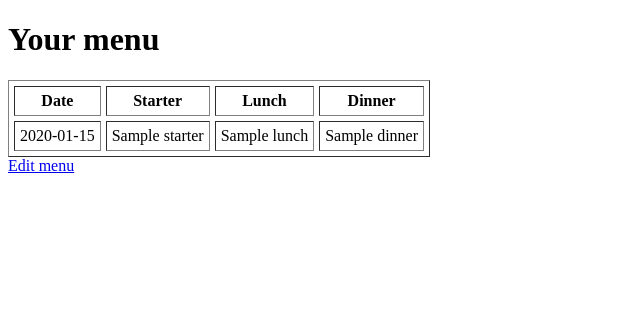
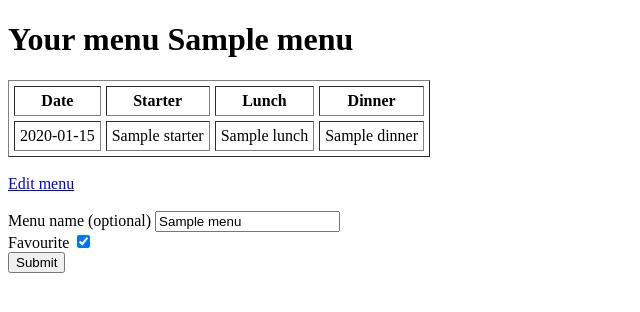
Before and after one commit to alearnaiz/menu-planning, a Flask app: page /menu/1 in a window 1280 px wide. Shown: the top 312 px of the page, without its empty margins (0-640 px from the left). Run offline with Flask 2, Linux system fonts and the light colour scheme; tables that the repository leaves empty hold one stand-in row (values such as "Sample post").

Commit message:
New feature favourite menus added

```diff
--- a/menu_planning/services/menu_service.py
+++ b/menu_planning/services/menu_service.py
@@ -4,11 +4,20 @@ from menu_planning import db
 
 class MenuService(object):
 
-    def create(self):
-        menu = Menu()
+    def create(self, name=None, favourite=False):
+        menu = Menu(name=name, favourite=favourite)
         db.session.add(menu)
         db.session.commit()
         return menu
 
     def get_by_id(self, id):
         return Menu.query.filter(Menu.id == id).first()
+
+    def get_all_by_favourites(self):
+        return Menu.query.filter(Menu.favourite.is_(True)).all()
+
+    def favourite(self, menu_id, name=None, favourite=False):
+        menu = self.get_by_id(menu_id)
+        menu.name = name
+        menu.favourite = favourite
+        db.session.commit()
--- a/menu_planning/templates/index.html
+++ b/menu_planning/templates/index.html
@@ -52,5 +52,7 @@
 
         <input type="submit" value="Create">
     </form>
+
+    <a href="/menu/favourites">Show favourite menus</a>
 </body>
 </html>
--- a/menu_planning/templates/menu.html
+++ b/menu_planning/templates/menu.html
@@ -7,7 +7,7 @@
 </head>
 <body>
     {% if menu %}
-        <h1>Your menu</h1>
+        <h1>Your menu {% if menu.name %}{{ menu.name }}{% endif %}</h1>
         <table border="1" cellpadding="5" cellspacing="5">
             <tr>
                 <th>Date</th>
@@ -43,7 +43,35 @@
             {% endfor %}
         </table>
 
+        <br>
         <a href="/menu/{{ menu.id }}/edit">Edit menu</a>
+        <br>
+
+        <br>
+
+        {% if menu.favourite %}
+            {% set favourite_text = 'Delete favourite' %}
+        {% else %}
+            {% set favourite_text = 'Add to favourite' %}
+        {% endif %}
+
+        <form action="/menu/{{ menu.id }}/favourite" method="post">
+            <label for="name">Menu name (optional)</label>
+            <input type="text" name="name" value="{% if menu.name %}{{ menu.name }}{% endif %}">
+
+            <br>
+
+            <label for="favourite">Favourite</label>
+            <input type="checkbox" name="favourite" id="favourite"
+                {% if menu.favourite %}
+                    checked
+                {% endif %}
+            >
+
+            <br>
+
+            <input type="submit" value="Submit">
+        </form>
     {% else %}
         <h1>Menu not found</h1>
     {% endif %}
--- a/menu_planning/views.py
+++ b/menu_planning/views.py
@@ -32,7 +32,7 @@ def create_menu():
 
         generate_menu = GenerateMenu()
         menu = generate_menu.generate(days=days, start_date=start_date, start_lunch=get_boolean(start_lunch),
-                                              end_dinner=get_boolean(end_dinner))
+                                      end_dinner=get_boolean(end_dinner))
     except Exception as exception:
         return redirect(url_for('index', error=exception))
 
@@ -71,6 +71,23 @@ def edit_menu(menu_id):
         daily_menu_service.update(daily_menu)
 
     return redirect(url_for('show_menu', menu_id=menu.id))
+
+
+@app.route('/menu/<menu_id>/favourite', methods=['POST'])
+def favourite_menu(menu_id):
+    name = request.form.get('name')
+    favourite = request.form.get('favourite')
+
+    menu_service = MenuService()
+    menu_service.favourite(menu_id, name=name, favourite=get_checkbox(favourite))
+    return redirect(url_for('show_menu', menu_id=menu_id))
+
+
+@app.route('/menu/favourites', methods=['GET'])
+def show_favourite_menus():
+    menu_service = MenuService()
+    menus = menu_service.get_all_by_favourites()
+    return render_template('show-favourites.html', menus=menus)
 
 
 @app.errorhandler(404)
@@ -153,3 +170,10 @@ def get_int(argument):
         return int(argument)
     except ValueError:
         return None
+
+
+def get_checkbox(argument):
+    if argument == 'on':
+        return True
+    else:
+        return False
```
Also changed, not shown: menu_planning/models/models.py (+7 -1 lines), menu_planning/templates/show-favourites.html (added, +20 -0 lines).
